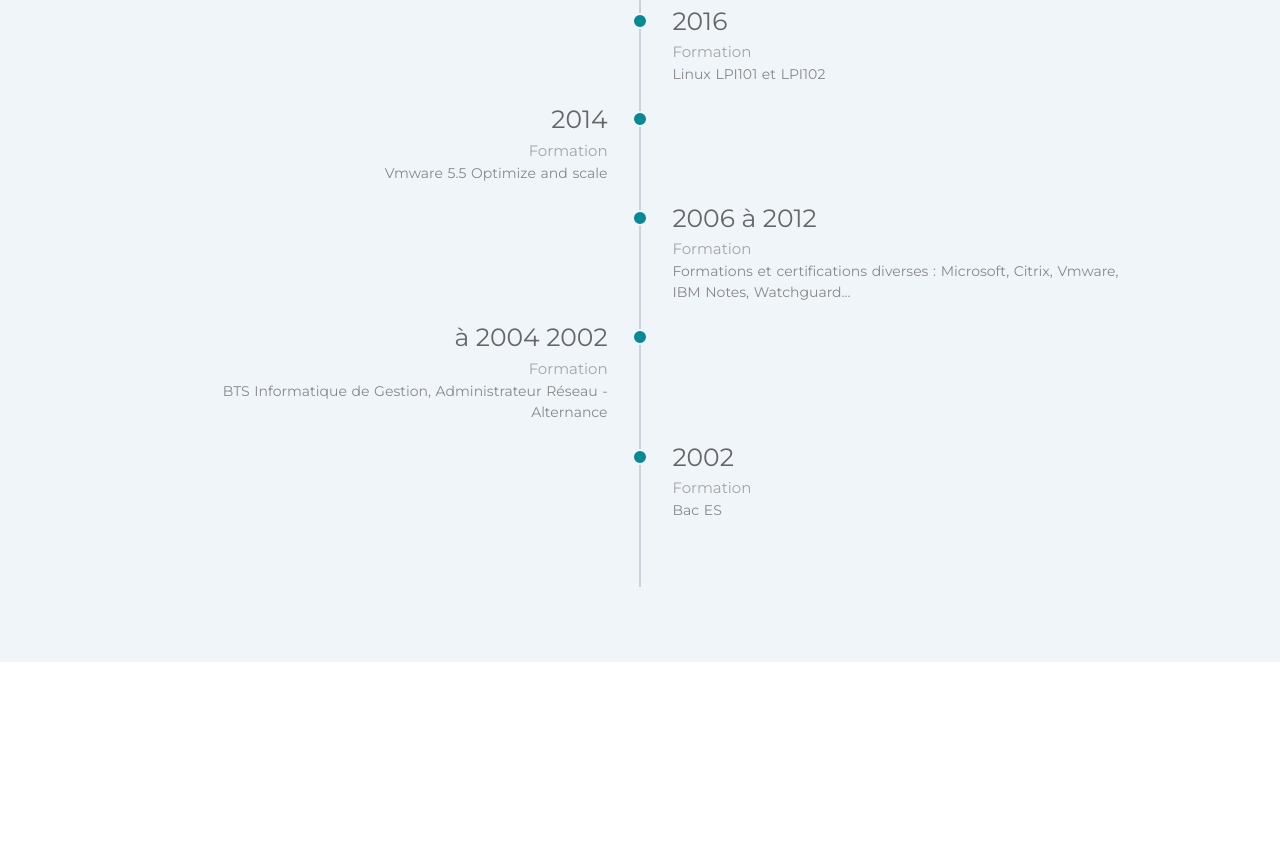
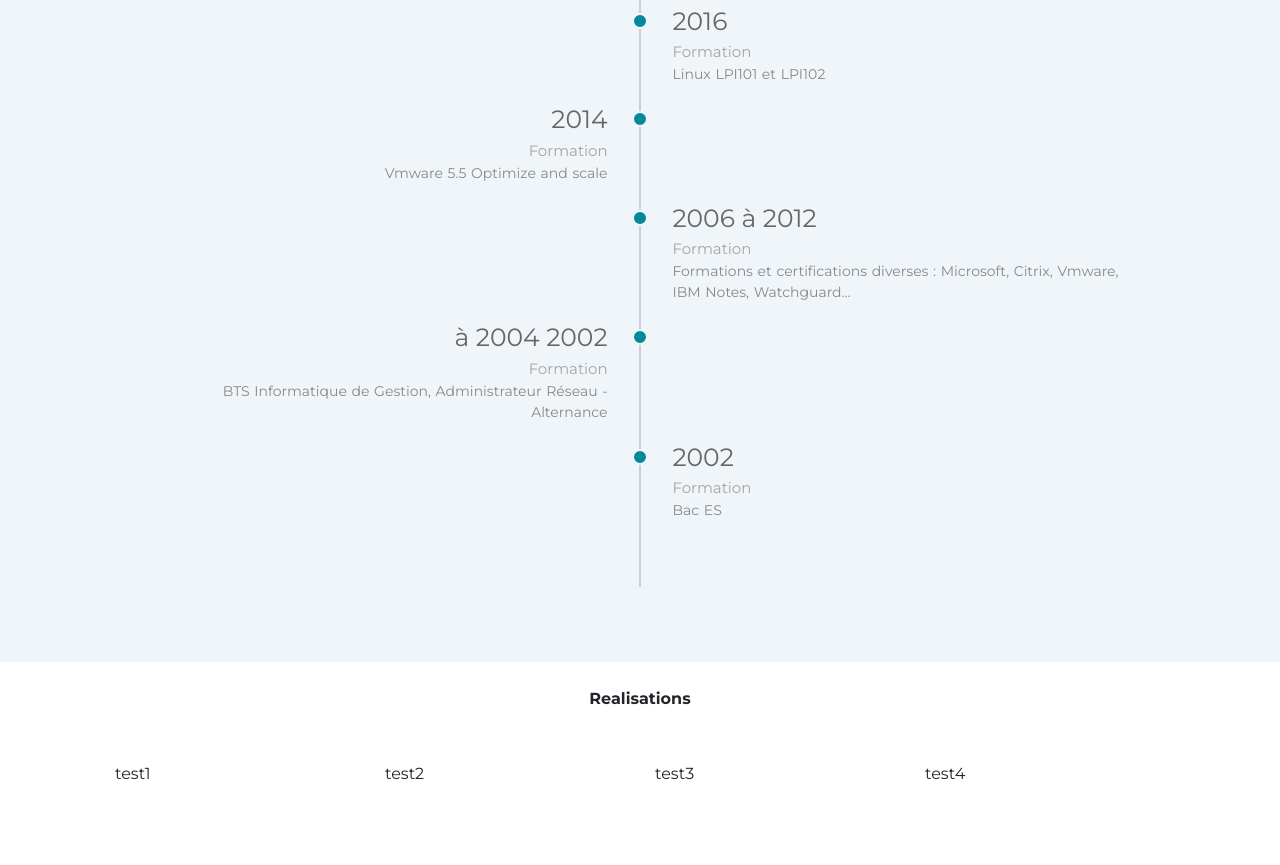
Before and after one commit to Holist/mecv, a plain HTML site: page index.html in a window 1280 px wide. Shown: the part 2320-3185 px from the top of the page. Drawn offline with nearby package versions, Linux system fonts and the light colour scheme.

Commit message:
Realisations in progress

```diff
--- a/index.html
+++ b/index.html
@@ -37,9 +37,9 @@
   <a href="#about" class="navbar-item navbar-link">A propos</a>
   <a href="#skills" class="navbar-item navbar-link">Compétences</a>
   <a href="#formations" class="navbar-item navbar-link">Expérience & Formations</a>
-  <a href="" class="navbar-item navbar-link">Réalisations</a>
-  <a href="" class="navbar-item navbar-link">Intérêts</a>
-  <a href="" class="navbar-item navbar-link">Contact</a>
+  <a href="#realisations" class="navbar-item navbar-link">Réalisations</a>
+  <a href="#interets" class="navbar-item navbar-link">Intérêts</a>
+  <a href="#contact" class="navbar-item navbar-link">Contact</a>
 
 </div>
 
@@ -402,8 +402,36 @@
   </div>
 </div>
 
+<div class="container-fluid">
+  <div class="section realisations">
 
+    <p class="title text-center"><strong>Realisations</strong></p>
+    <div class="row section-content">
+      <div class="col-xs-12 col-lg-6">
+        <div class="row">
+          <div class="col-xs-12 col-sm-6">
+            <p>test1</p>
+          </div>
+          <div class="col-xs-12 col-sm-6">
+            <p>test2</p>
+          </div>
+        </div>
+      </div>
 
+      <div class="col-xs-12 col-lg-6">
+        <div class="row">
+          <div class="col-xs-12 col-sm-6">
+            <p>test3</p>
+          </div>
+          <div class="col-xs-12 col-sm-6">
+            <p>test4</p>
+          </div>
+        </div>
+      </div>
+    </div>
+
+  </div>
+</div>
 
 <script
   src="https://code.jquery.com/jquery-3.2.1.min.js"
```
Also changed, not shown: style.css (+5 -6 lines).
